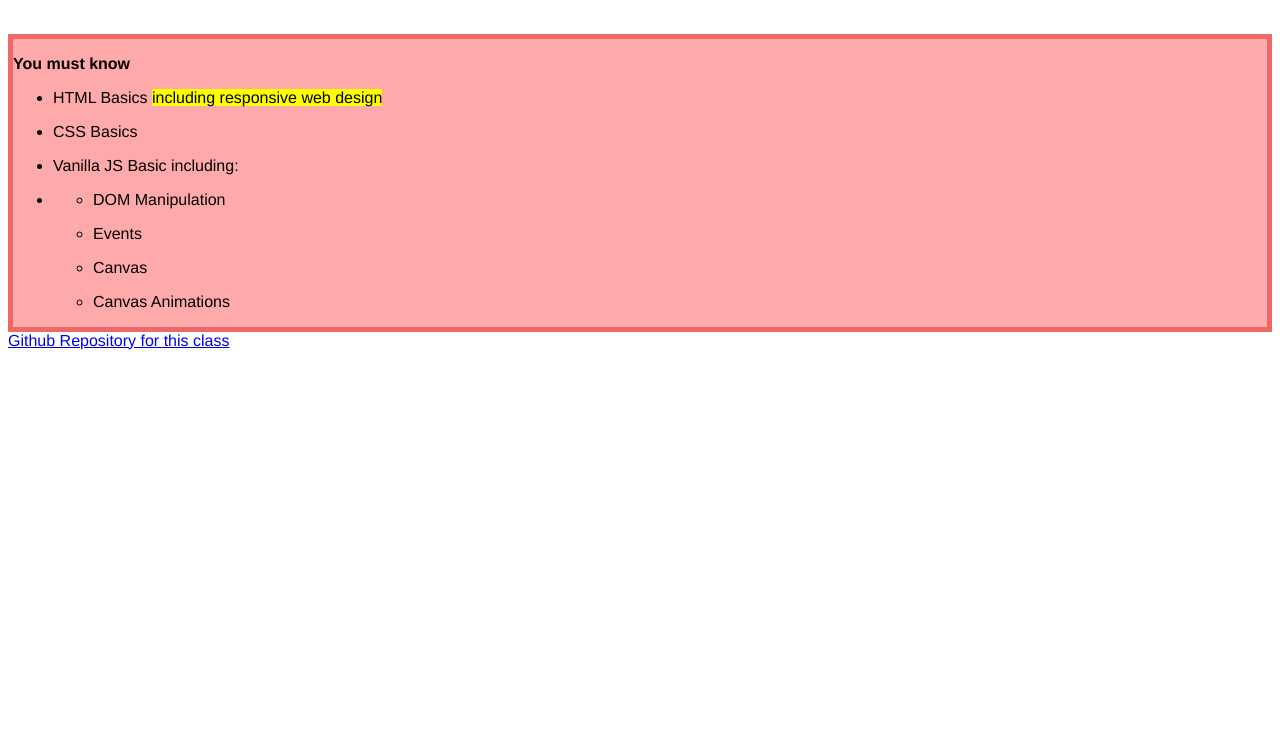
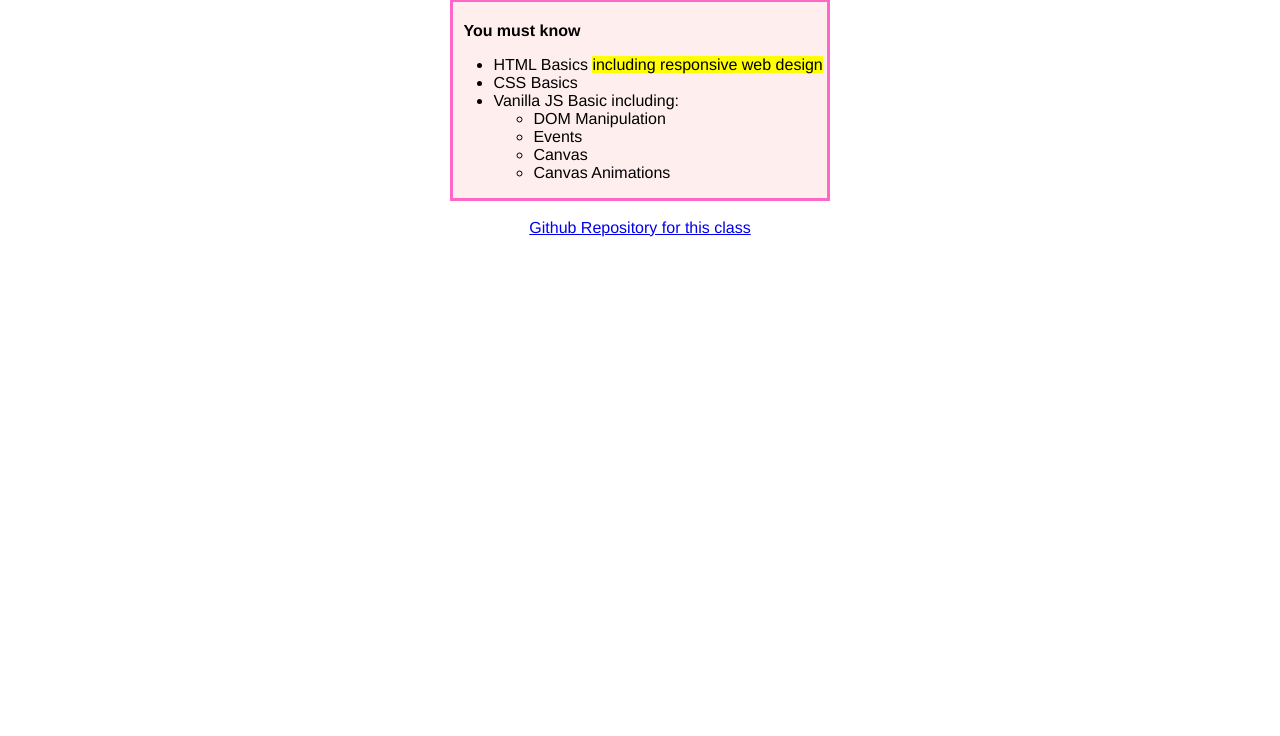
Before and after one commit to TowerOfFailure/Web-Application-2, a plain HTML site: page index.html in a window 1280 px wide. Shown: the part 64-800 px from the top of the page. Drawn offline with Linux system fonts and the light colour scheme.

Commit message:
Centering

```diff
--- a/index.html
+++ b/index.html
@@ -9,12 +9,11 @@
     <h1>WEB can be FUN</h1>
     <br>
     <div class="Main">
-      <p><strong>You must know</strong></p>
+      <p class='title'><strong>You must know</strong></p>
       <ul>
         <li><p>HTML Basics <coloring>including responsive web design</coloring></p></li>
         <li><p>CSS Basics</p></li>
-        <li><p>Vanilla JS Basic including:</p></li>
-        <li>
+        <li><p>Vanilla JS Basic including:</p>
           <ul>
             <li><p>DOM Manipulation</p></li>
             <li><p>Events</p></li>
@@ -24,6 +23,7 @@
         </li>
       </ul>
     </div>
-    <a href="https://github.com/TowerOfFailure/Web-Application-2">Github Repository for this class</a>
+    <br>
+    <a href="https://github.com/TowerOfFailure/Web-Application-2" target="_blank">Github Repository for this class</a>
   </body>
 </html>
--- a/styles.css
+++ b/styles.css
@@ -1,16 +1,36 @@
 body{
   background-color: white;
   font-family: "Helvetica",sans-serif;
+  text-align: center;
 }
 
 h1{
+  text-align: center;
+  margin: auto;
+}
 
+li{
+  margin-top:0px;
+  margin-bottom: 0px;
+}
+
+p{
+    margin-top: 0px;
+    margin-bottom: 0px;
+}
+
+p.title{
+  margin-top: 20px;
+  margin-bottom: 10px;
+  margin-left: 10px;
 }
 
 .Main{
-  background-color: #FFAAAA;
+  text-align: left;
+  background-color: #FFEEEE;
   /*border-color: #FF5555;*/
-  border:5px solid #EE6868;
+  border:3px solid #FF68C8;
+  margin: 0% 35%;
 }
 coloring{
   background-color: yellow;
```
